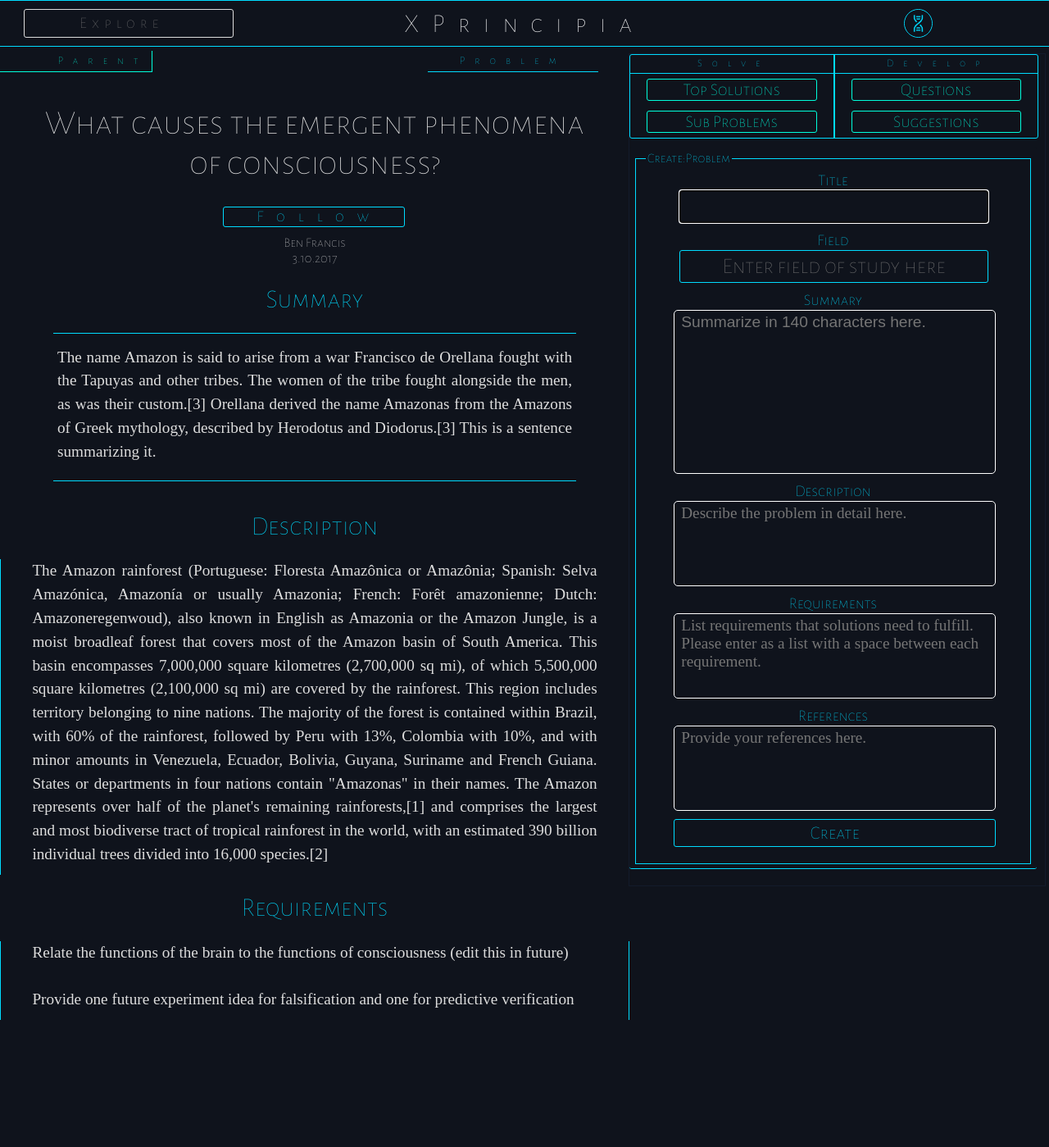
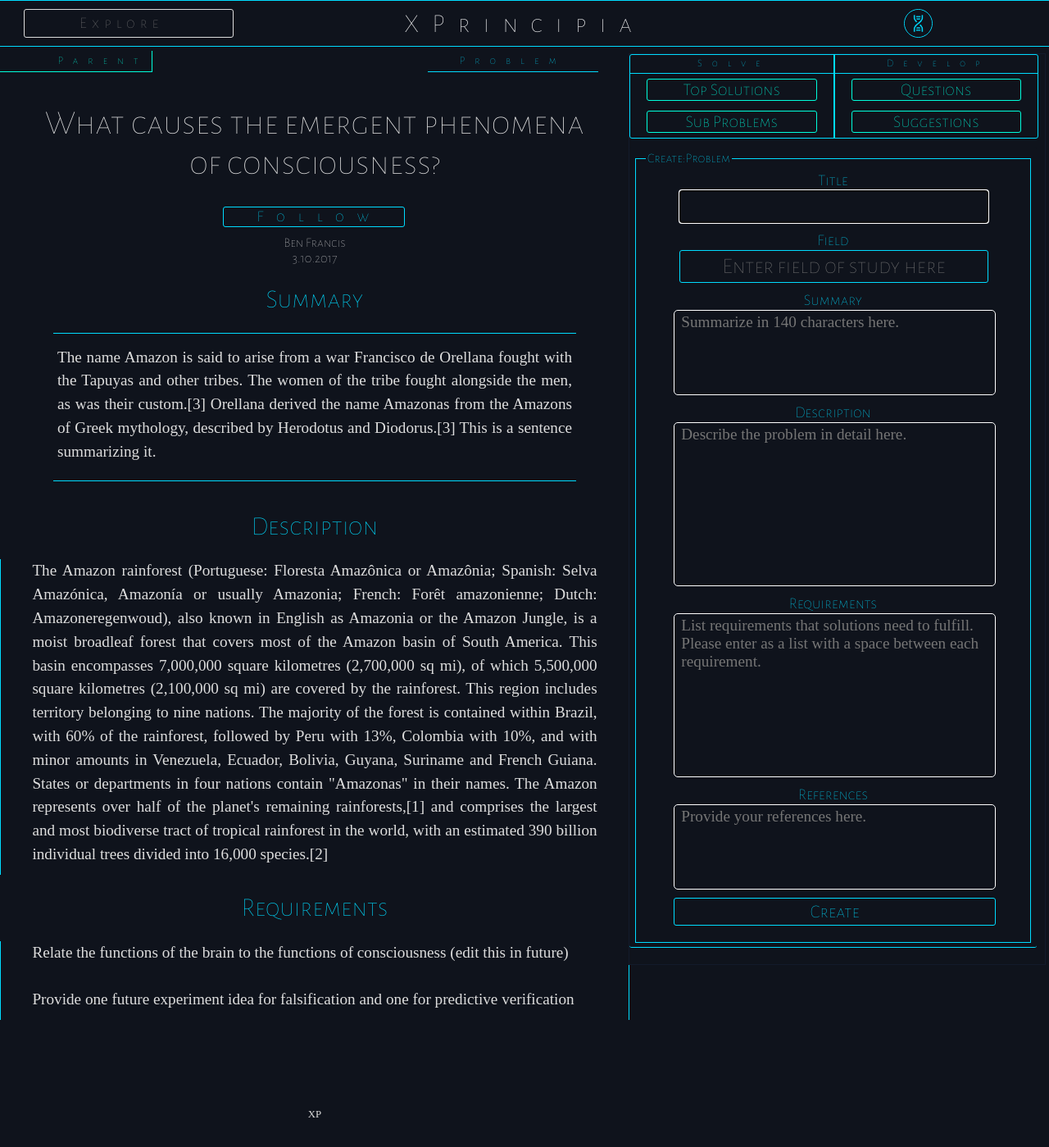
Before and after one commit to ShayanJa/xPrincipia_frontend, a React (Create React App) app: page /problem/createproblem in a window 1280 px wide. Shown: the whole page at 82% size. Before the commit the page ends 1244 px from the top, so only its background shows below. Built offline with nearby package versions, Linux system fonts and the light colour scheme.

Commit message:
added a lot of styling changes to sidebar and units of sidebar

```diff
--- a/src/assets/App.css
+++ b/src/assets/App.css
@@ -191,6 +191,10 @@
     	font-family: 'Alegreya Sans';
     	text-align: left;
     	height: 5em;
+    }
+    #problemDescriptionForm, #problemRequirementsForm, #solutionDescriptionForm,
+    #solutionEvidenceForm, #solutionExperimentsForm {
+      height: 10em;
     }
     #problemTitleFormLabel, #problemFieldFormLabel, #problemSummaryFormLabel,
     #problemDescriptionFormLabel, #problemRequirementsFormLabel,
@@ -1021,7 +1025,6 @@
   border: 2px solid #00dcff;
   border-width: 0px 0px 1px 0px;
   border-radius: 0px;
-  margin: 0px 0px 10px 0px;
   padding: 10px;
   padding-left: 3px;
   padding-bottom: 0px;
@@ -1072,11 +1075,7 @@
   flex-direction: row;
   font-family: 'Alegreya Sans';
   padding-top: 10px;
-}
-#subProblemTitle {
-      flex: 2 2 auto;
-      border: 1px solid #00ffdc;
-      border-width: 1px 0px 0px 0px;
+  flex: 2 2 auto;
 }
 #problemVote {
   flex: 2 2 auto;
--- a/src/components/FullProblem.jsx
+++ b/src/components/FullProblem.jsx
@@ -35,6 +35,13 @@ export default class FullProblem extends React.Component {
               Provide one future experiment idea for falsification and one for predictive verification
             </p>
           </div>
+          <br />
+          <br />
+          <br />
+          <br />
+          <br />
+          <p id="xp">XP</p>
+          <br />
         </div>
         <div id="sidebar">
           {this.props.children}
--- a/src/components/FullSolution.jsx
+++ b/src/components/FullSolution.jsx
@@ -46,7 +46,14 @@ export default class FullSolution extends React.Component {
                   Relate the functions of the brain to the functions of consciousness (edit this in future)<br /><br />
                   Provide one future experiment idea for falsification and one for predictive verification
               </p>
-          </div>
+            </div>
+            <br />
+            <br />
+            <br />
+            <br />
+            <br />
+            <p id="xp">XP</p>
+            <br />
         </div>
         <div id="sidebar">
            {this.props.children}
--- a/src/components/ProblemForm.jsx
+++ b/src/components/ProblemForm.jsx
@@ -71,7 +71,7 @@ export default class ProblemForm extends React.Component {
                           </label><br />
 
                         <label htmlFor="problemSummary" id="problemSummaryFormLabel">Summary<br />
-                            <textarea name="problemField" required="required" maxLength="140" placeholder="Summarize in 140 characters here." id="problemFieldForm"/>
+                            <textarea name="problemField" required="required" maxLength="140" placeholder="Summarize in 140 characters here." id="problemSummaryForm"/>
                           </label><br />
 
                         <label htmlFor="problemDescription" id="problemDescriptionFormLabel">Description<br />
--- a/src/components/SolutionUnit.jsx
+++ b/src/components/SolutionUnit.jsx
@@ -30,7 +30,6 @@ export default class SolutionUnit extends React.Component {
 				</div>
 			</Link>
 			</div>
-		<br/><br/>
         </li>);
 
   }
--- a/src/components/SubProblemUnit.jsx
+++ b/src/components/SubProblemUnit.jsx
@@ -27,7 +27,6 @@ export default class SubProblemUnit extends React.Component {
 					<div id="subProblemSummary">{problem.Summary}</div>
 				</Link>
 			</div>
-        <br /><br />
         </li>)
   }
 }
--- a/src/components/UserSolution.jsx
+++ b/src/components/UserSolution.jsx
@@ -46,7 +46,14 @@ export default class UserSolution extends React.Component {
                   Relate the functions of the brain to the functions of consciousness (edit this in future)<br /><br />
                   Provide one future experiment idea for falsification and one for predictive verification
               </p>
-          </div>
+            </div>
+            <br />
+            <br />
+            <br />
+            <br />
+            <br />
+            <p id="xp">XP</p>
+            <br />
         </div>
         <div id="sidebar">
            {this.props.children}
```
